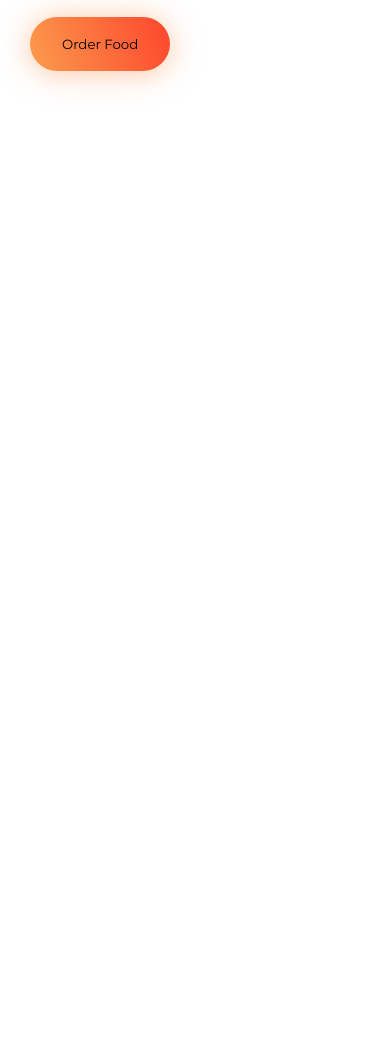
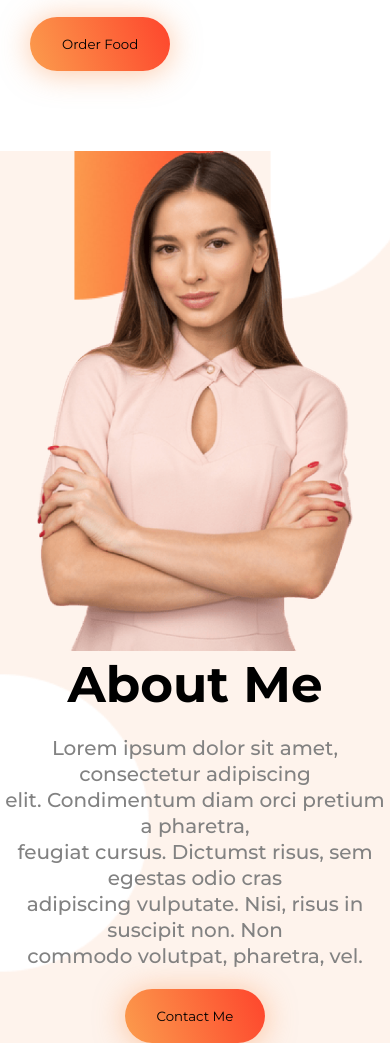
Before and after one commit to B4t33n/eat-healthy, a plain HTML site: page index.html in a window 390 px wide. Shown: the part 565-1608 px from the top of the page. Before the commit the page ends 844 px from the top, so only its background shows below. Drawn offline with Linux system fonts and the light colour scheme.

Commit message:
added about section with responsive

```diff
--- a/index.html
+++ b/index.html
@@ -18,5 +18,18 @@
             <img src="images/female/Group 8425.png" alt="">
         </div>
     </header>
+
+    <main class="about">
+        <div class="about-image">
+            <img src="images/female/Person Image.png" alt="">
+        </div>
+
+        <div class="about-content">
+            <h1>About Me</h1>
+            <p>Lorem ipsum dolor sit amet, consectetur adipiscing <br> elit. Condimentum diam orci pretium a pharetra, <br> feugiat cursus. Dictumst risus, sem egestas odio cras <br> adipiscing vulputate. Nisi, risus in suscipit non. Non <br> commodo volutpat, pharetra, vel.</p>
+
+            <button class="btn">Contact Me</button>
+        </div>
+    </main>
 </body>
 </html>
--- a/style/style.css
+++ b/style/style.css
@@ -43,6 +43,36 @@ span{
     transition: 0.3s;
 }
 
+.about{
+    display: flex;
+    justify-content: space-around;
+    align-items: center;
+    margin-top: 90px;
+    background: url(../images/shapes/7.png);
+    background-repeat: no-repeat;
+    background-size: cover;
+}
+
+.about-content>p{
+    color: rgb(130, 130, 130);
+    font-size: 20px;
+    font-weight: 500;
+    line-height: 130%;
+    letter-spacing: -2%;
+    margin: 20px 0;
+}
+
+.about-content>h1{
+    font-size: 50px;
+    font-weight: 700;
+    line-height: 120%;
+    letter-spacing: -2%;
+}
+
+.about-image>img{
+    height: 500px;
+}
+
 
 
 
@@ -62,4 +92,10 @@ span{
     .banner-image>img{
         width: 100%;
     }
+
+    .about{
+        flex-direction: column;
+        text-align: center;
+        margin-top: 80px;
+    }
 }
```
